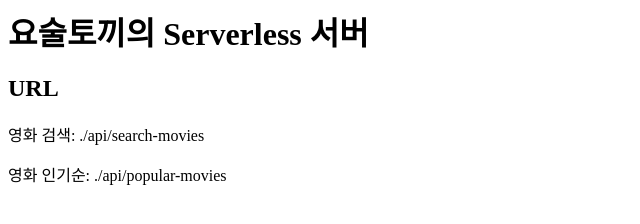
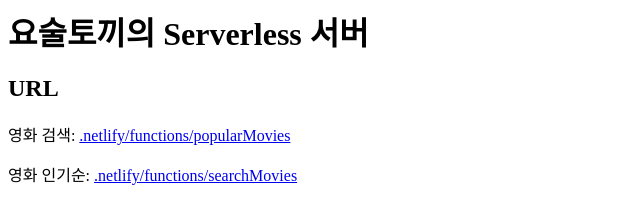
Before and after one commit to wzrabbit/serverless-movie-review, a website: page index.html in a window 1280 px wide. Shown: the whole page, without its empty margins (0-640 px from the left). Drawn offline with Linux system fonts and the light colour scheme.

Commit message:
feat: 메인 페이지 링크 추가 및 주소 변경

```diff
--- a/index.html
+++ b/index.html
@@ -8,7 +8,17 @@
   <body>
     <h1>요술토끼의 Serverless 서버</h1>
     <h2>URL</h2>
-    <p>영화 검색: ./api/search-movies</p>
-    <p>영화 인기순: ./api/popular-movies</p>
+    <p>
+      영화 검색:
+      <a href=".netlify/functions/popularMovies"
+        >.netlify/functions/popularMovies</a
+      >
+    </p>
+    <p>
+      영화 인기순:
+      <a href=".netlify/functions/searchMovies"
+        >.netlify/functions/searchMovies</a
+      >
+    </p>
   </body>
 </html>
```
